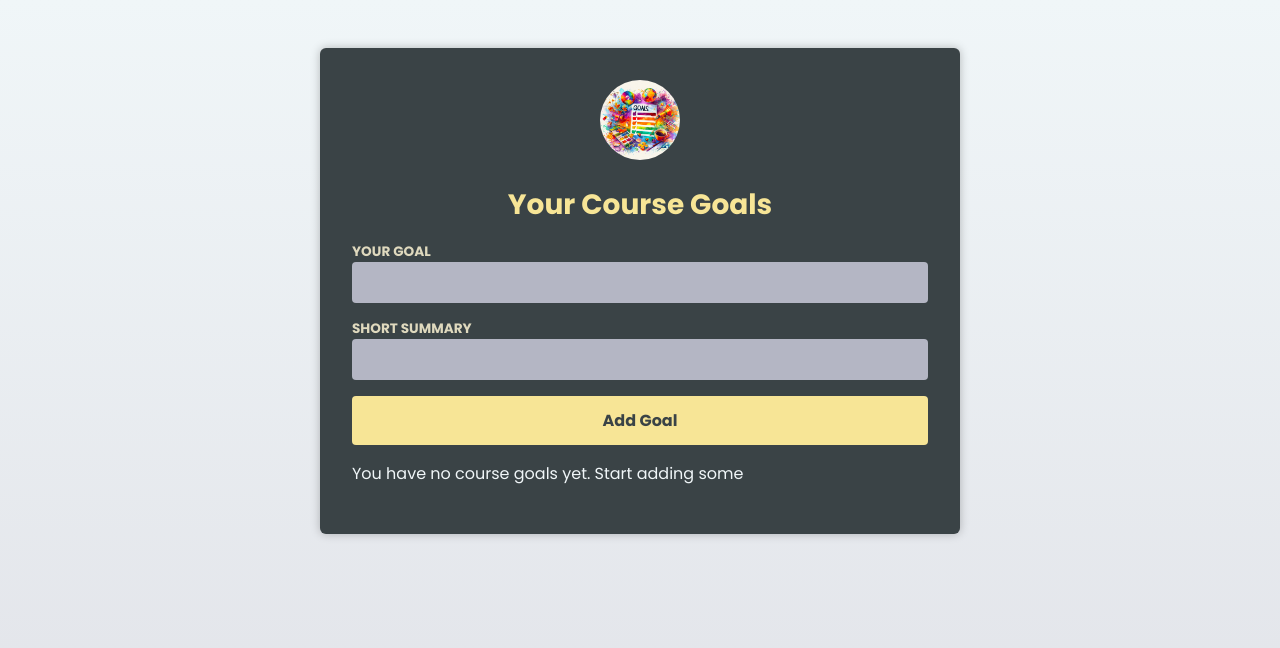
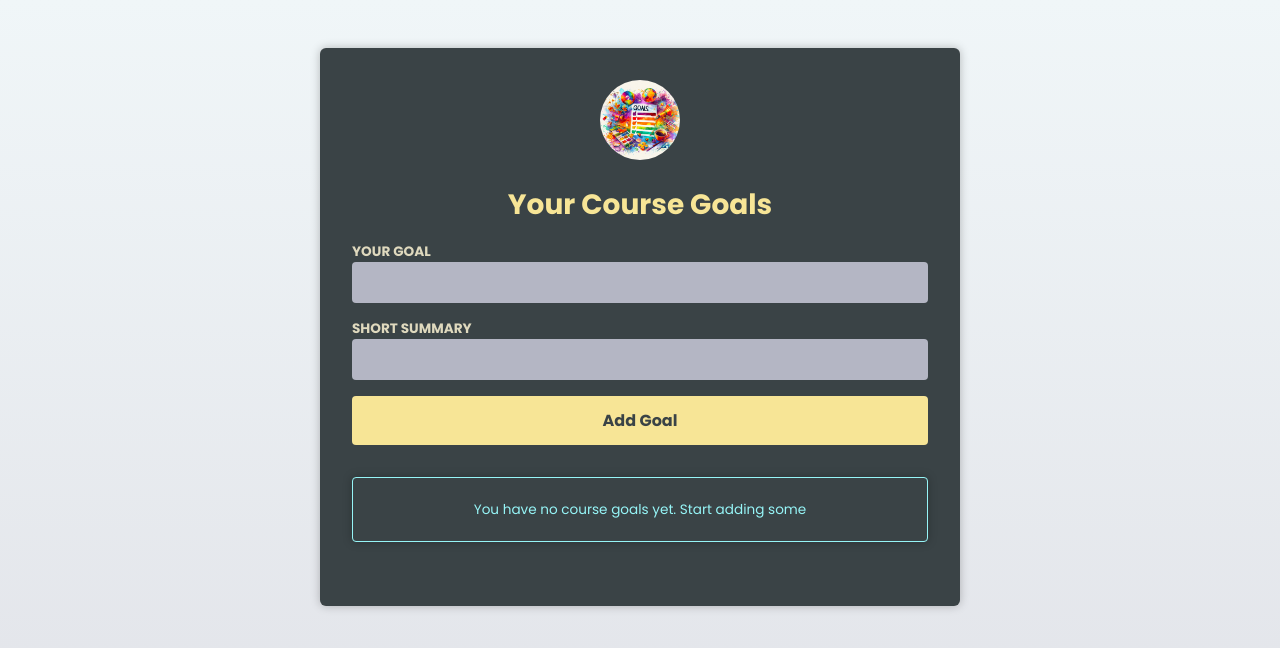
Before and after one commit to BaGorK/react-TS-basics, a React (Vite) app: page / in a window 1280 px wide. Shown: the top 648 px of the page. Built offline with nearby package versions, Linux system fonts and the light colour scheme.

Commit message:
feat: index.css updated

```diff
--- a/src/index.css
+++ b/src/index.css
@@ -126,7 +126,31 @@
   color: #f9a73b;
 }
 
-.fallback {
+.infobox {
+  margin: 2rem 0;
+  padding: 0.5rem;
   text-align: center;
-  color: #acd1ce;
+  box-shadow: 0 0 10px rgba(0, 0, 0, 0.25);
+  font-size: 0.85rem;
+  border-radius: 4px;
 }
+
+.infobox-hint {
+  border: 1px solid #96f5f7;
+  color: #96f5f7;
+}
+
+.infobox-warning.warning--low {
+  border: 1px solid #f6d84f;
+  color: #f6d84f;
+}
+
+.infobox-warning.warning--medium {
+  border: 1px solid #f9a73b;
+  color: #f9a73b;
+}
+
+.infobox-warning.warning--high {
+  border: 1px solid #f97373;
+  color: #f97373;
+}
```
